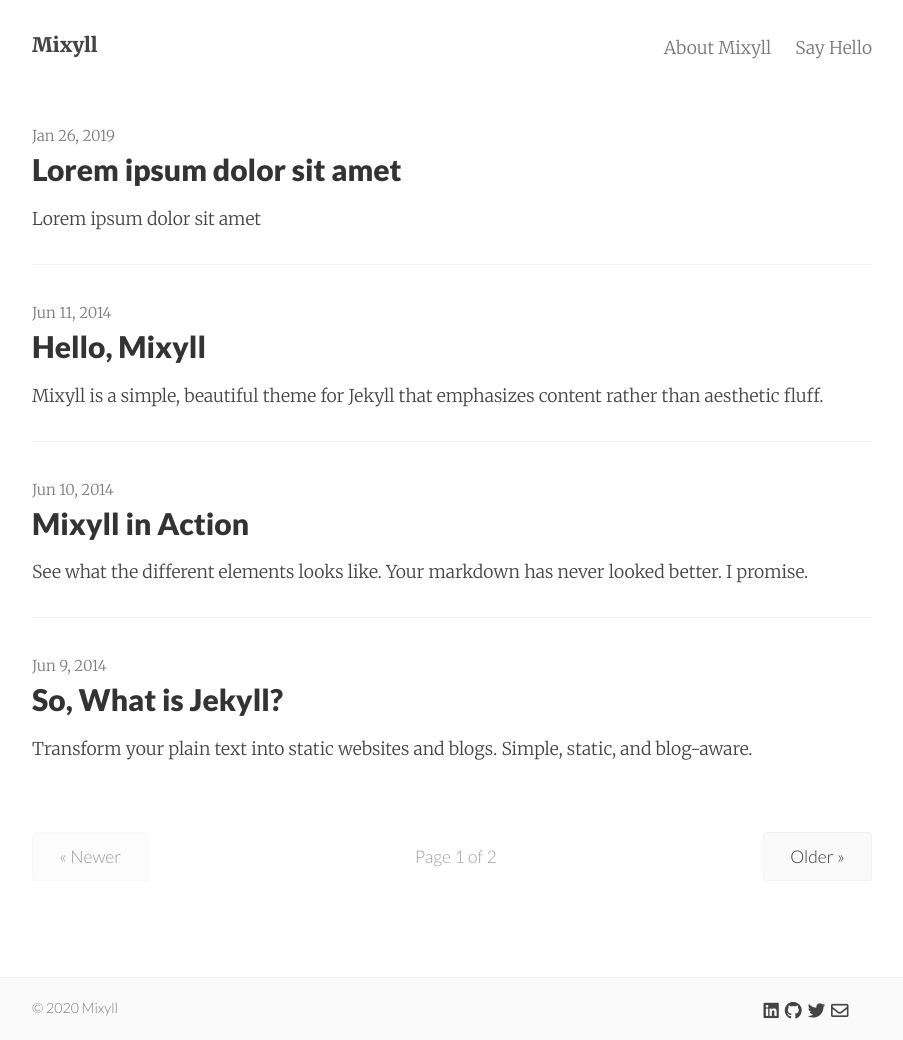
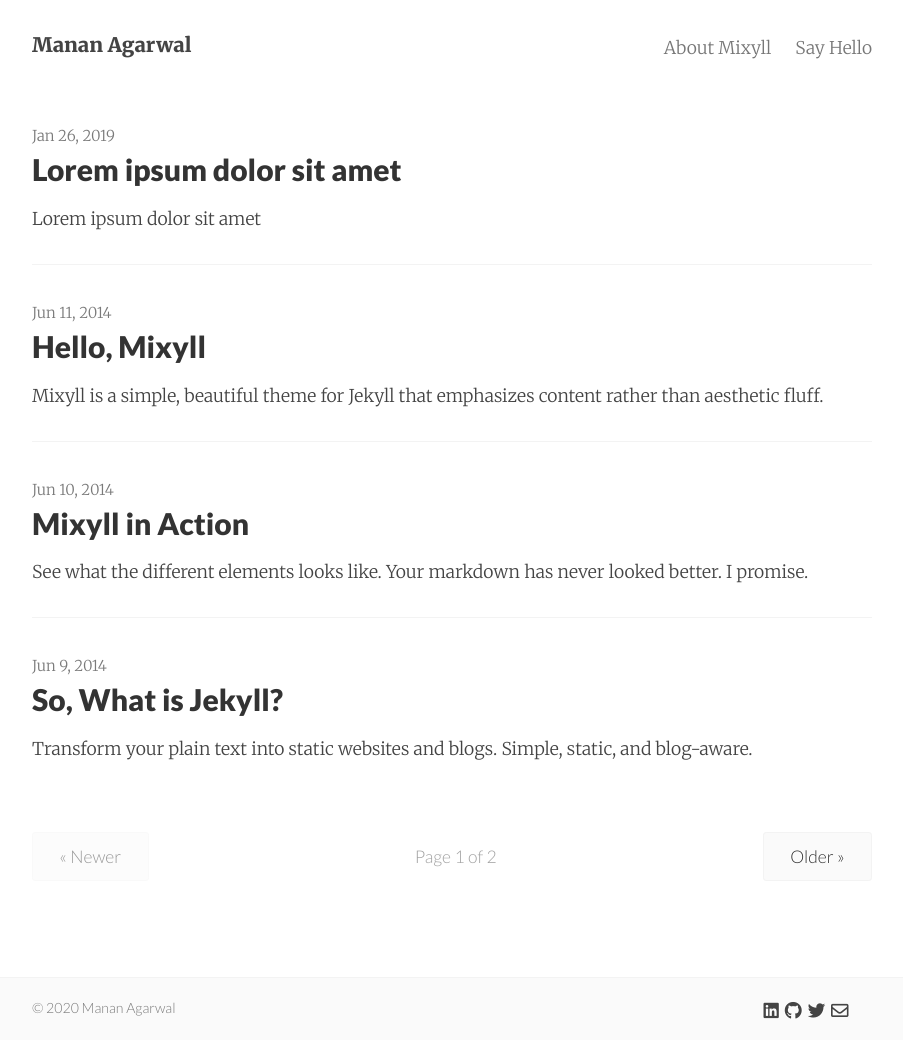
Before and after one commit to kalbhor/manan0308.github.io, a Jekyll site: the page built from index.html, in a window 1280 px wide. Shown: the whole page, without its empty margins (188-1091 px from the left). Built offline with Jekyll 4.4.1, drawn with Linux system fonts in a browser that asks for light colours; nearby versions of some CDN libraries; the list of posts is cut into pages by our own code; some of the changed lines change nothing that is shown.

Commit message:
Update _config.yml

```diff
--- a/_config.yml
+++ b/_config.yml
@@ -1,8 +1,8 @@
 # Site settings
-title:       Mixyll
-email:       hello@saikiransripada.com
-author:      Sai Kiran Sripada
-description: "Lorem Ipsum is simply dummy text of the printing and typesetting industry. Lorem Ipsum has been the industry's standard dummy text ever since the 1500s, when an unknown printer took a galley of type and scrambled it to make a type specimen book."
+title:       Manan Agarwal
+email:       manan@mananagarwal.in
+author:      Manan Agarwal
+description: "Learning.Building.Exploring"
 baseurl:     ""
 url:         "https://mixyll.saikiransripada.com"
 date_format: "%b %-d, %Y"
```
